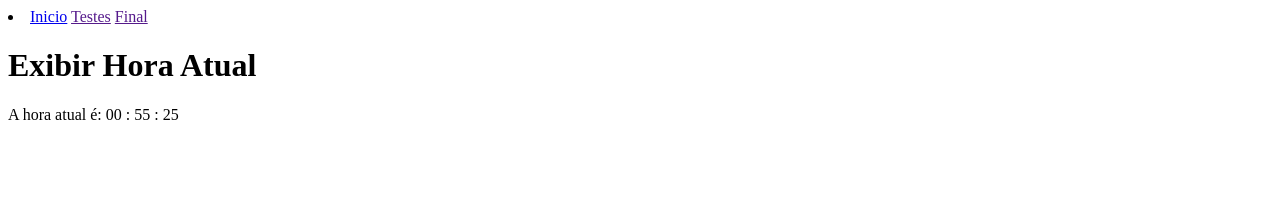
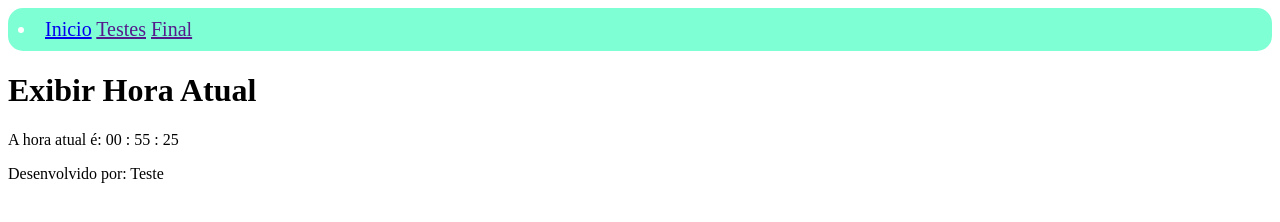
Before and after one commit to MarceloSilSantos/hora-atual, a plain HTML site: page index.html in a window 1280 px wide. Drawn offline with Linux system fonts and the light colour scheme.

Commit message:
update styles

```diff
--- a/index.html
+++ b/index.html
@@ -19,6 +19,9 @@
     <h1>Exibir Hora Atual</h1>
     <p>A hora atual é: <span id="hora-atual"></span></p>
 </main>
+<footer>
+    <p>Desenvolvido por: Teste
+</footer>
 <body>
 
 
--- a/styles.css
+++ b/styles.css
@@ -0,0 +1,9 @@
+nav{
+    background-color: aquamarine;
+    color: white;
+    font-size: 20px;
+    font-family: 'Times New Roman', Times, serif;
+    padding: 10px;
+    border-radius: 15px;
+
+}
```
